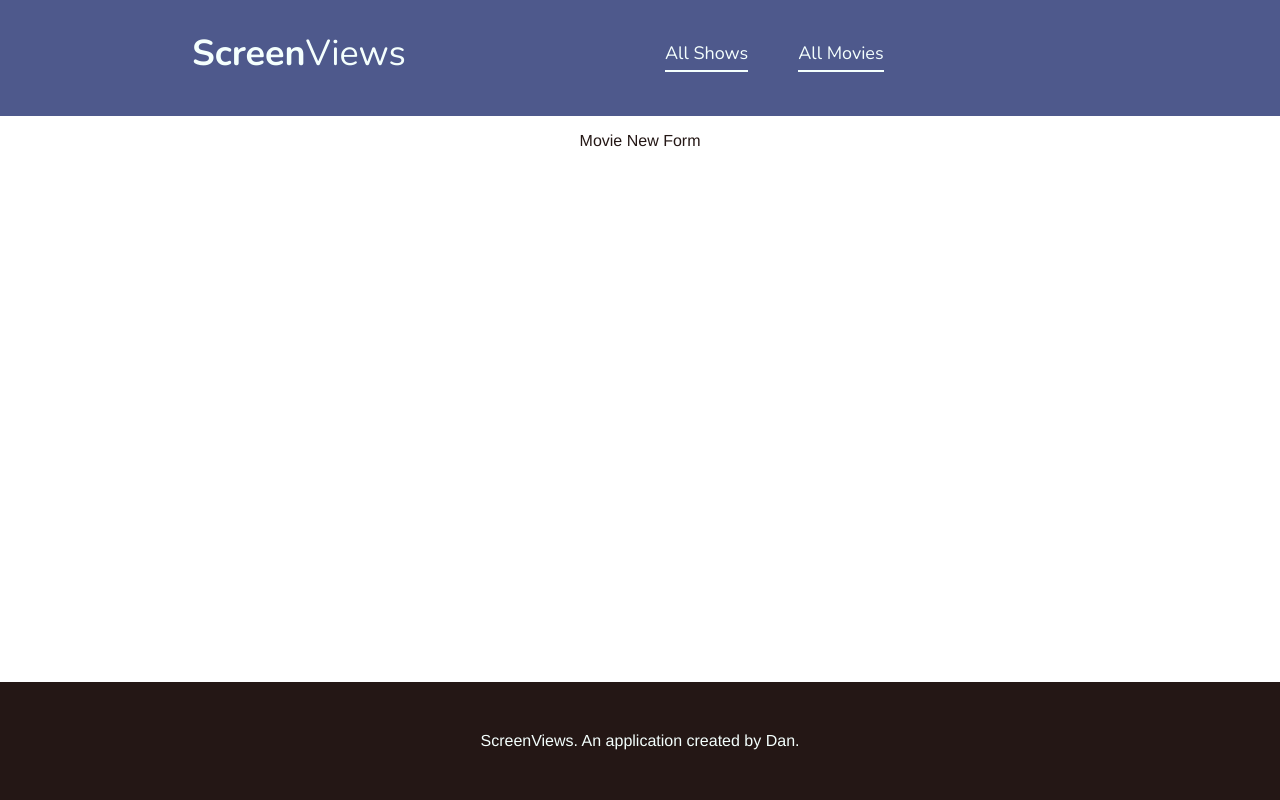
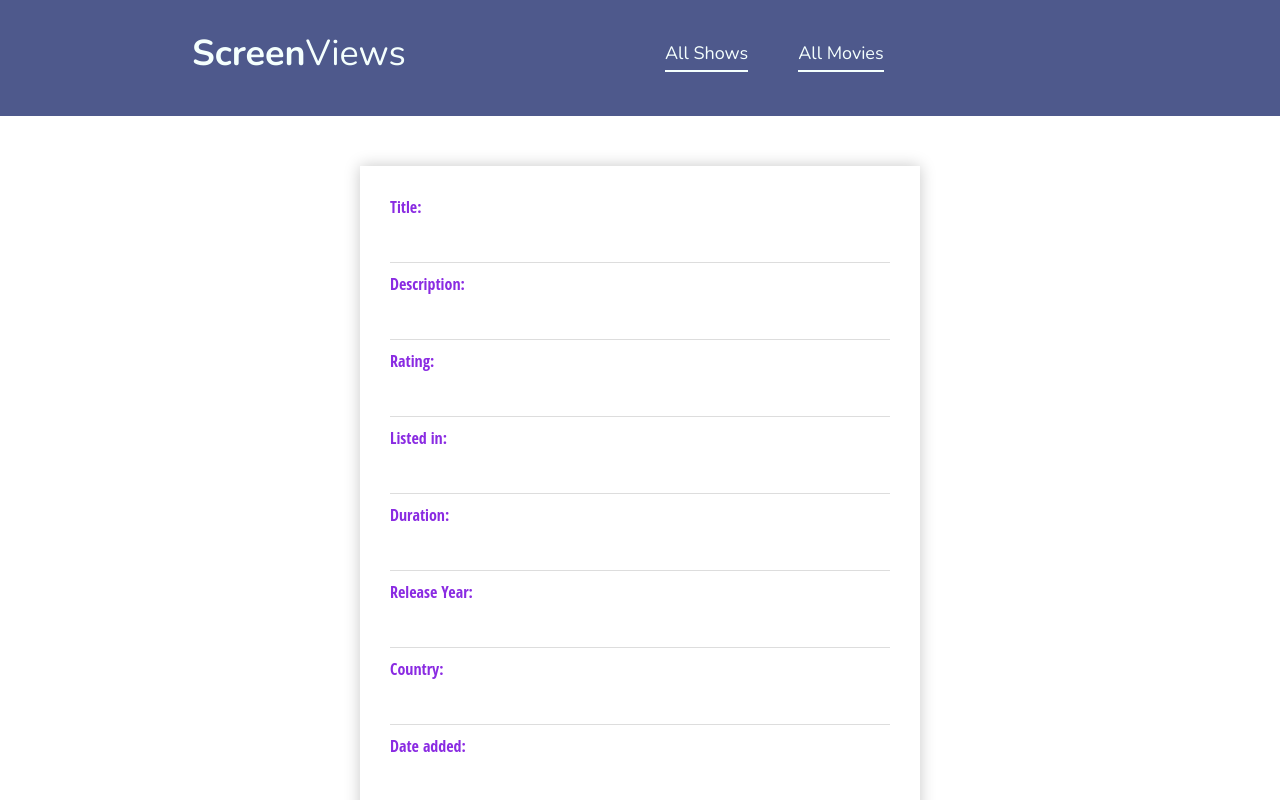
Before and after one commit to joinpursuit/8-0-react-crud-lab, a React (Create React App) app: page /movies/new in a window 1280 px wide. Shown: the top 800 px of the page. Built offline with nearby package versions, Linux system fonts and the light colour scheme.

Commit message:
new movie entry

```diff
--- a/src/api/fetch.js
+++ b/src/api/fetch.js
@@ -9,6 +9,15 @@ export function createShow(show) {
     headers: { "Content-Type": "application/json" },
   };
   return fetch(`${URL}/shows`, options).then((res) => res.json());
+}
+
+export function createOne(media, object) {
+  const options = {
+    method: "POST",
+    body: JSON.stringify(object),
+    headers: { "Content-Type": "application/json" },
+  };
+  return fetch(`${URL}/${media}`, options).then((res) => res.json());
 }
 
 // Delete
--- /dev/null
+++ b/src/components/movies/MovieForm.css
@@ -0,0 +1,12 @@
+.movie-form label {
+  color: blueviolet;
+}
+
+.movie-form .submit-movie {
+  background-color: blueviolet;
+}
+
+.movie-form .submit-movie:hover {
+  background: gold;
+  color: blueviolet;
+}
--- /dev/null
+++ b/src/components/movies/MovieForm.js
@@ -0,0 +1,102 @@
+import { useNavigate } from "react-router-dom";
+
+import { createOne } from "../../api/fetch";
+
+import "./MovieForm.css";
+
+export default function MovieForm({ movie, setMovie }) {
+  const navigate = useNavigate();
+
+  const handleSubmit = (event) => {
+    event.preventDefault();
+    createOne("movies", movie)
+      .then((res) => navigate(`/movies/${res.id}`))
+      .catch((err) => console.log(err));
+  };
+
+  const handleTextChange = (event) => {
+    setMovie({
+      ...movie,
+      [event.target.id]: event.target.value,
+    });
+  };
+
+  return (
+    <form className="movie-form" onSubmit={handleSubmit}>
+      <label htmlFor="title">
+        Title:{" "}
+        <input
+          type="text"
+          id="title"
+          value={movie.title}
+          onChange={handleTextChange}
+        ></input>
+      </label>
+      <label htmlFor="description">
+        Description:{" "}
+        <input
+          type="text"
+          id="description"
+          value={movie.description}
+          onChange={handleTextChange}
+        ></input>
+      </label>
+      <label htmlFor="rating">
+        Rating:{" "}
+        <input
+          type="text"
+          id="rating"
+          value={movie.rating}
+          onChange={handleTextChange}
+        ></input>
+      </label>
+      <label htmlFor="listedIn">
+        Listed in:{" "}
+        <input
+          type="text"
+          id="listedIn"
+          value={movie.listedIn}
+          onChange={handleTextChange}
+        ></input>
+      </label>
+      <label htmlFor="duration">
+        Duration:{" "}
+        <input
+          type="text"
+          id="duration"
+          value={movie.duration}
+          onChange={handleTextChange}
+        ></input>
+      </label>
+      <label htmlFor="releaseYear">
+        Release Year:{" "}
+        <input
+          type="text"
+          id="releaseYear"
+          value={movie.releaseYear}
+          onChange={handleTextChange}
+        ></input>
+      </label>
+      <label htmlFor="country">
+        Country:{" "}
+        <input
+          type="text"
+          id="country"
+          value={movie.country}
+          onChange={handleTextChange}
+        ></input>
+      </label>
+      <label htmlFor="dateAdded">
+        Date added:{" "}
+        <input
+          type="text"
+          id="dateAdded"
+          value={movie.dateAdded}
+          onChange={handleTextChange}
+        ></input>
+      </label>
+      <br />
+      <input className="submit-movie" type="submit" />
+    </form>
+  );
+}
--- a/src/components/movies/MovieIndex.css
+++ b/src/components/movies/MovieIndex.css
@@ -5,10 +5,6 @@
   margin: 0 80px;
   margin-bottom: 10px;
 }
-
-/* .count span {
-    font-weight: bold;
-} */
 
 .movies-elements {
   display: flex;
--- a/src/components/movies/MoviesNewForm.js
+++ b/src/components/movies/MoviesNewForm.js
@@ -1,5 +1,18 @@
-export default function MoviesNewForm(){
-    return(
-        <p>Movie New Form</p>
-    )
+import { useState } from "react";
+
+import MovieForm from "./MovieForm";
+
+export default function MoviesNewForm() {
+  const [movie, setMovie] = useState({
+    type: "Movie",
+    title: "",
+    country: "",
+    dateAdded: "",
+    releaseYear: "",
+    rating: "",
+    duration: "",
+    listedIn: "",
+    description: "",
+  });
+  return <MovieForm movie={movie} setMovie={setMovie} />;
 }
--- a/src/components/shows/ShowsNewForm.js
+++ b/src/components/shows/ShowsNewForm.js
@@ -6,7 +6,7 @@ import { createShow } from "../../api/fetch";
 import "./ShowsForm.css";
 
 export default function ShowsForm() {
-  let navigate = useNavigate();
+  const navigate = useNavigate();
 
   const [show, setShow] = useState({
     type: "",
```
